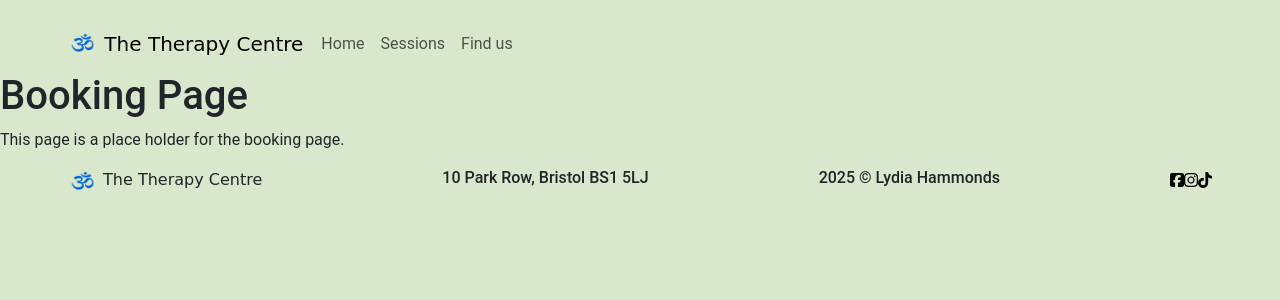
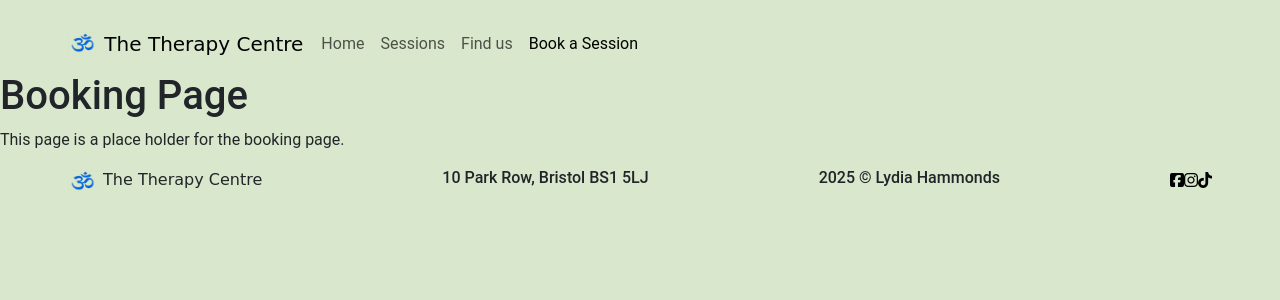
Before and after one commit to LidiaMorejudo/therapycentre, a Django app: page /booking/ in a window 1280 px wide. Shown: the top 300 px of the page. Run offline with Django 5.2, Linux system fonts and the light colour scheme; some libraries are stand-ins or nearby versions.

Commit message:
Added link to the new page for bookingsi n the templates page

```diff
--- a/templates/base.html
+++ b/templates/base.html
@@ -77,6 +77,14 @@
                                     Find us
                                 </a>
                             </li>
+
+                            <li class="nav-item">
+                                <a class="nav-link {% if request.path == booking_url %}active{% endif %}"
+                                    href="{{ booking_url }}"
+                                    {% if request.path == booking_url %}aria-current="page"{% endif %}>
+                                    Book a Session
+                                </a>
+                            </li>
                         </ul>
 
 
```
